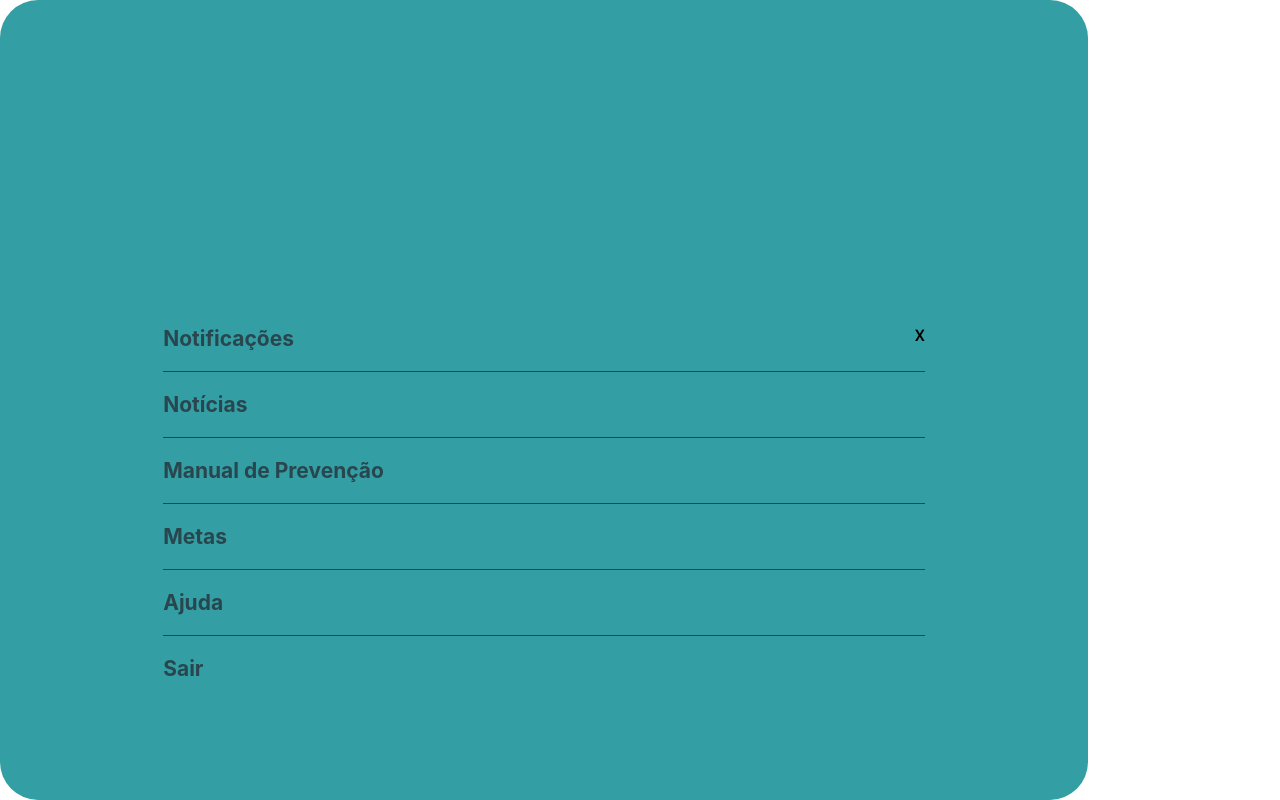
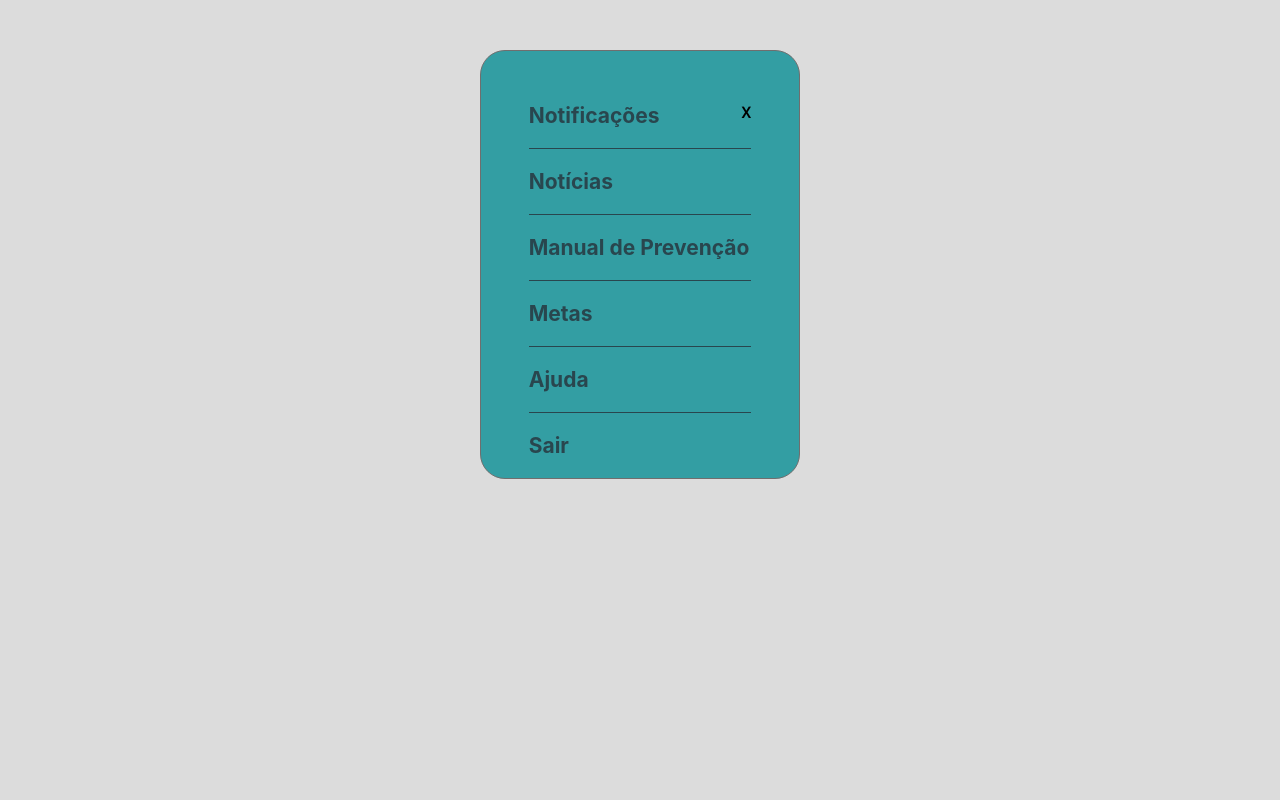
Before and after one commit to joaopedroortiz/covid-app, a React (Create React App) app: page / in a window 1280 px wide. Built offline with nearby package versions, Linux system fonts and the light colour scheme.

Commit message:
Styles: Changes in folders and style

```diff
--- a/src/App.js
+++ b/src/App.js
@@ -1,7 +1,7 @@
 import { BrowserRouter, Routes, Route } from "react-router-dom";
 
-import Cadastro from "./Pages/Cadastro/Cadastro.jsx";
-import Menu from "./Pages/Menu/Menu.jsx";
+import Cadastro from "./Pages/Cadastro.jsx";
+import Menu from "./Pages/Menu.jsx";
 
 function App() {
   return (
--- a/src/Pages/Cadastro/Cadastro.jsx
+++ b/src/Pages/Cadastro.jsx
@@ -1,7 +1,8 @@
 import React from "react";
-import "./Cadastro.css";
-
-import Input from "./Components/Input/Input";
+import "../styles/global.css";
+import "../styles/cadastro.css";
+import Button from "../components/Button";
+import Input from "../components/Input/Input";
 
 const Cadastro = () => {
   return (
@@ -76,7 +77,7 @@ const Cadastro = () => {
         />
       </div>
       <div>
-        <button className="btn">Cadastrar</button>
+        <Button />
       </div>
     </div>
   );
--- a/src/Pages/Menu/Menu.jsx
+++ b/src/Pages/Menu.jsx
@@ -1,5 +1,6 @@
 import React from "react";
-import "./Menu.css";
+import "../styles/global.css";
+import "../styles/menu.css";
 
 function Menu() {
   return (
--- /dev/null
+++ b/src/components/Button.jsx
@@ -0,0 +1,8 @@
+import React from "react";
+import "../styles/button.css";
+
+function Button() {
+  return <button className="btn">Cadastrar</button>;
+}
+
+export default Button;
--- /dev/null
+++ b/src/styles/button.css
@@ -0,0 +1,19 @@
+.btn {
+    display: flex;
+    justify-content: center;
+    align-items: center;
+    background: #19888c;
+    border-radius: 10px;
+    border: 0;
+    color: #fff;
+    cursor: pointer;
+    font-size: 22px;
+    padding: 15px 60px;
+    margin: 10px 10px;
+    transition: 0.2s;
+  }
+
+  .btn:hover {
+    background: #0dafb4;
+    transform: translateY(-2px);
+  }
--- a/src/Pages/Cadastro/Cadastro.css
+++ b/src/styles/cadastro.css
@@ -1,17 +1,6 @@
-* {
-  margin: 0;
-  padding: 0;
-  box-sizing: border-box;
-}
 
-body {
-  height: 100%;
-  margin: 0px;
-  padding: 0px;
-  font-family: "Roboto", sans-serif;
-  background: #fff;
-}
 .container-cadastro {
+  background: #ffff;
   display: flex;
   flex-direction: column;
   align-items: center;
@@ -19,7 +8,6 @@ body {
   margin: 50px auto;
   max-width: 1200px;
   width: 25%;
-  border: 1px solid rgb(112, 110, 110);
   border-radius: 25px;
 }
 .container-nome {
@@ -77,23 +65,3 @@ body {
   margin: 0 auto;
   margin-bottom: 1.5rem;
 }
-
-.btn {
-  display: flex;
-  justify-content: center;
-  align-items: center;
-  background: #19888c;
-  border-radius: 10px;
-  border: 0;
-  color: #fff;
-  cursor: pointer;
-  font-size: 22px;
-  padding: 15px 60px;
-  margin: 10px 10px;
-  transition: 0.2s;
-}
-
-.btn:hover {
-  background: #0dafb4;
-  transform: translateY(-2px);
-}
--- /dev/null
+++ b/src/styles/global.css
@@ -0,0 +1,13 @@
+* {
+    margin: 0;
+    padding: 0;
+    box-sizing: border-box;
+  }
+
+  body {
+    height: 100%;
+    margin: 0px;
+    padding: 0px;
+    font-family: "Roboto", sans-serif;
+    background: #dcdcdc;
+  }
--- a/src/Pages/Menu/Menu.css
+++ b/src/styles/menu.css
@@ -1,15 +1,21 @@
+
 .menu-body{
-background-color: #339EA3;
-width: 85%;
-height: 100vh;
-border-radius: 38px;
-display: flex;
-justify-content: center;
+    background-color: #339EA3;
+    display: flex;
+    flex-direction: column;
+    align-items: center;
+    justify-content: center;
+    margin: 50px auto;
+    max-width: 1200px;
+    width: 25%;
+    border: 1px solid rgb(112, 110, 110);
+    border-radius: 25px;
 }
 
 .menu-box{
     width:70%;
-    padding-top: 30%;
+    margin: 20px 10px;
+    padding-top: 10%;
 
 }
 
@@ -18,8 +24,6 @@ justify-content: center;
     font-weight: bolder;
     font-size: 21px;
     font-family: -apple-system, BlinkMacSystemFont, 'Segoe UI', Roboto, Oxygen, Ubuntu, Cantarell, 'Open Sans', 'Helvetica Neue', sans-serif;
-
-
 }
 
 .divider{
@@ -31,6 +35,6 @@ justify-content: center;
 
 
 #close{
-float: right;
+    float: right;
 
 }
```
Also changed, not shown: src/components/Input/Input.css (renamed from src/Pages/Cadastro/Components/Input/Input.css), src/components/Input/Input.jsx (renamed from src/Pages/Cadastro/Components/Input/Input.jsx).
